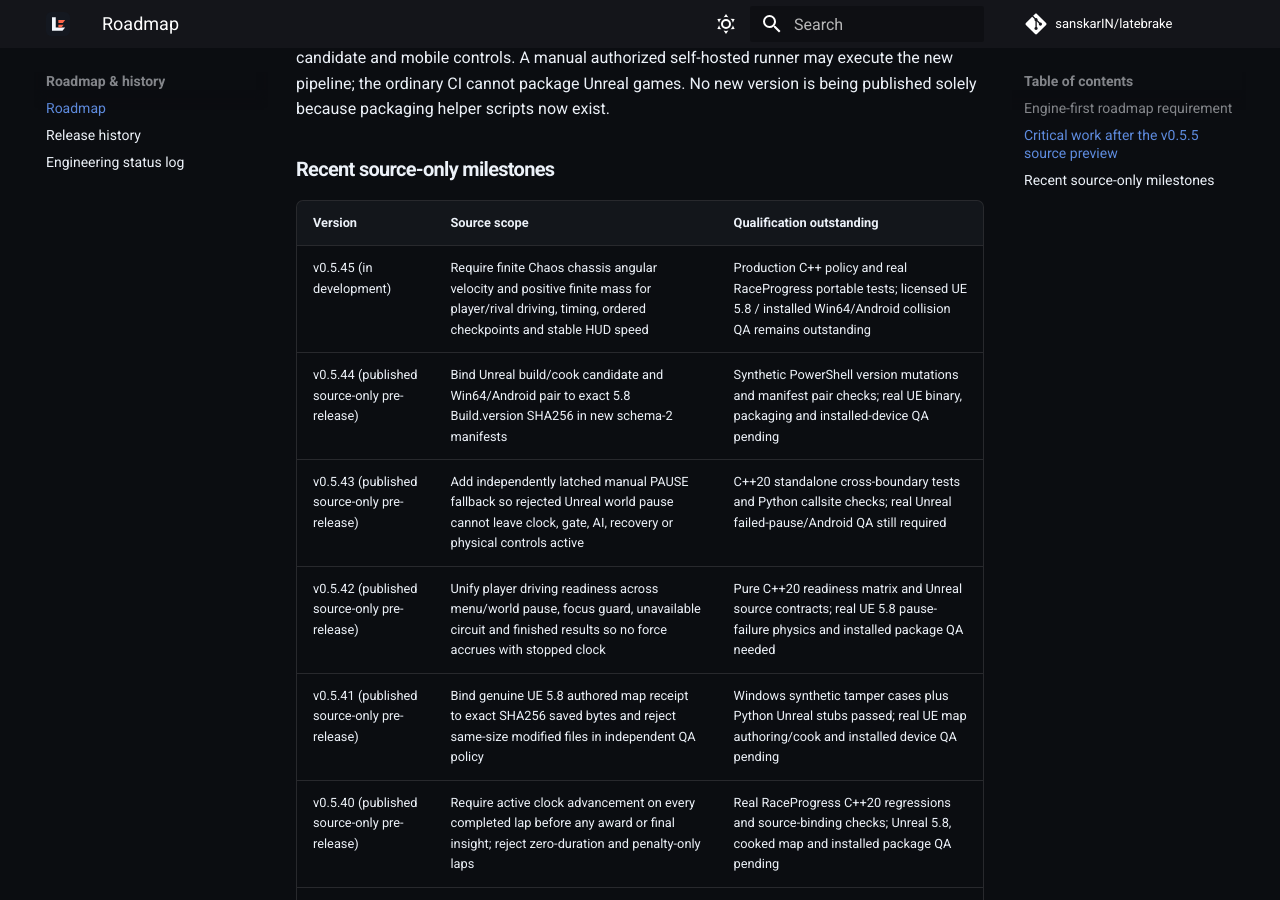
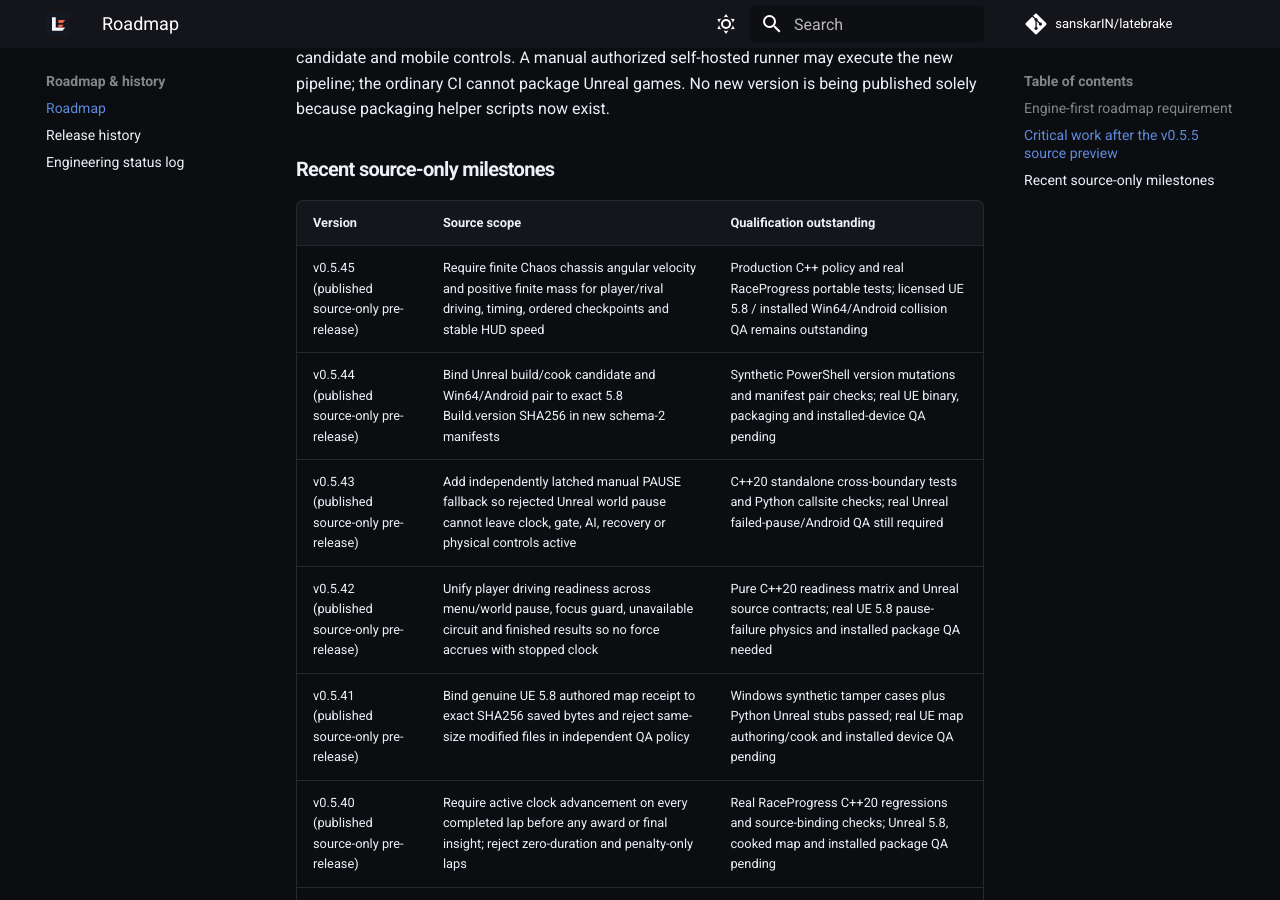
Before and after one commit to sanskarIN/latebrake, an MkDocs documentation site: the page built from docs/ROADMAP.md, in a window 1280 px wide and 900 px high, scrolled down 5350 px. Built offline with MkDocs 1.6.1 and Material for MkDocs 9.7.7, drawn with Linux system fonts in a browser that asks for light colours; comment, search, counter and statistics services are not loaded.

Commit message:
docs(roadmap): mark v0.5.45 source milestone published with real device QA pending

```diff
--- a/docs/ROADMAP.md
+++ b/docs/ROADMAP.md
@@ -81,7 +81,7 @@
 
 | Version | Source scope | Qualification outstanding |
 | --- | --- | --- |
-| v0.5.45 (in development) | Require finite Chaos chassis angular velocity and positive finite mass for player/rival driving, timing, ordered checkpoints and stable HUD speed | Production C++ policy and real RaceProgress portable tests; licensed UE 5.8 / installed Win64/Android collision QA remains outstanding |
+| v0.5.45 (published source-only pre-release) | Require finite Chaos chassis angular velocity and positive finite mass for player/rival driving, timing, ordered checkpoints and stable HUD speed | Production C++ policy and real RaceProgress portable tests; licensed UE 5.8 / installed Win64/Android collision QA remains outstanding |
 | v0.5.44 (published source-only pre-release) | Bind Unreal build/cook candidate and Win64/Android pair to exact 5.8 Build.version SHA256 in new schema-2 manifests | Synthetic PowerShell version mutations and manifest pair checks; real UE binary, packaging and installed-device QA pending |
 | v0.5.43 (published source-only pre-release) | Add independently latched manual PAUSE fallback so rejected Unreal world pause cannot leave clock, gate, AI, recovery or physical controls active | C++20 standalone cross-boundary tests and Python callsite checks; real Unreal failed-pause/Android QA still required |
 | v0.5.42 (published source-only pre-release) | Unify player driving readiness across menu/world pause, focus guard, unavailable circuit and finished results so no force accrues with stopped clock | Pure C++20 readiness matrix and Unreal source contracts; real UE 5.8 pause-failure physics and installed package QA needed |
```
